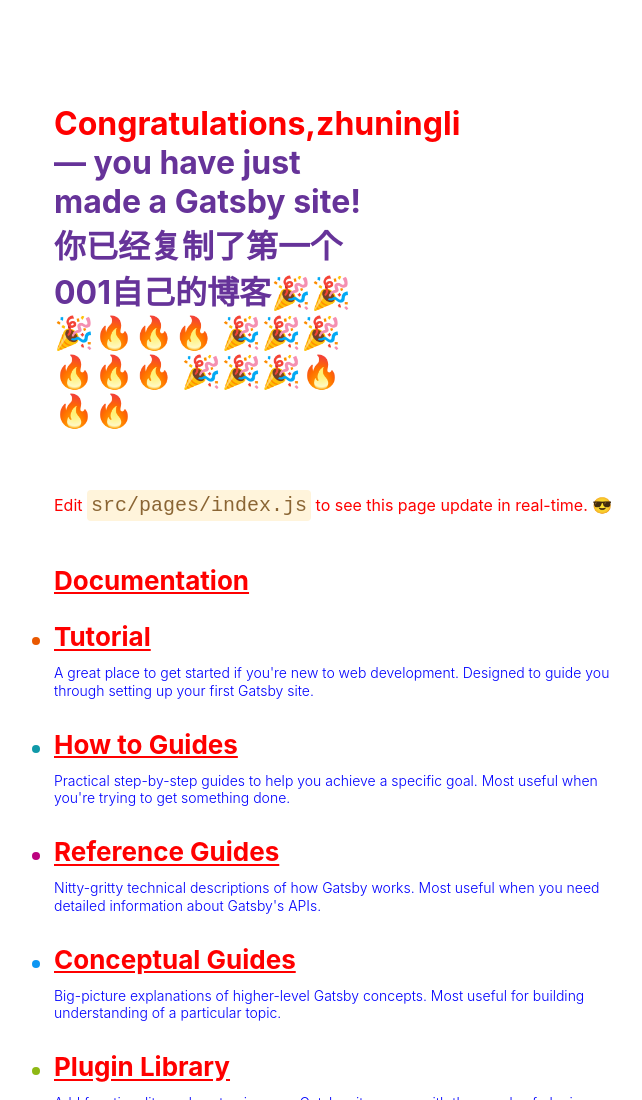
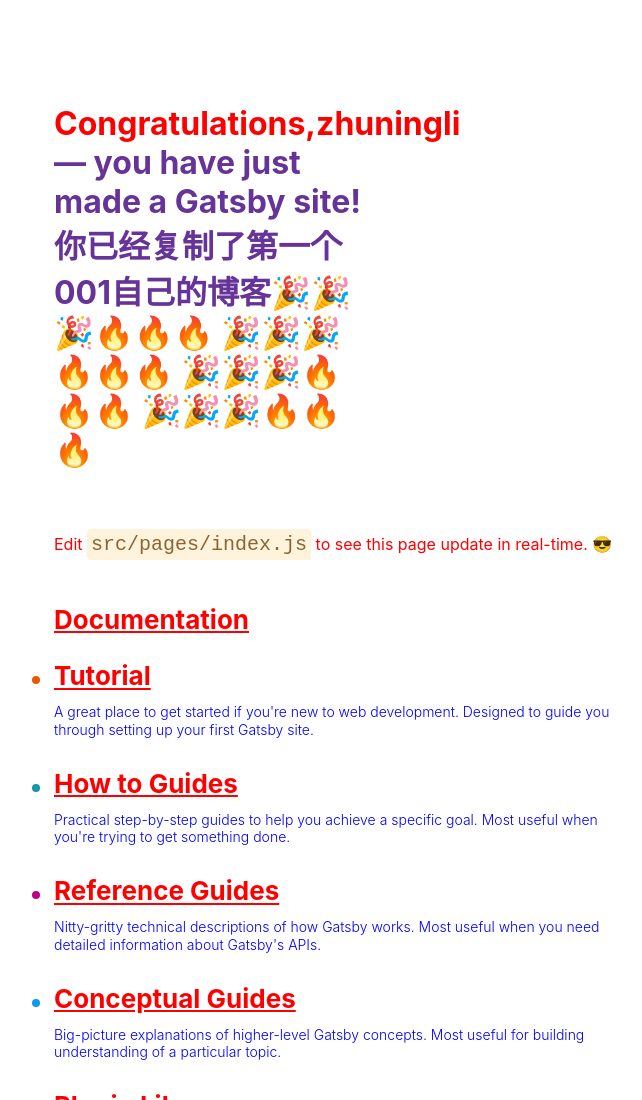
Before and after one commit to zhuningli001/my-gatsby-site, a Gatsby site: page / in a window 1280 px wide. Shown: the top 1100 px of the page, without its empty margins (50-692 px from the left). Built offline with nearby package versions, Linux system fonts and the light colour scheme; Gatsby itself is replaced by a stand-in of ours.

Commit message:
new commit

```diff
--- a/src/pages/index.js
+++ b/src/pages/index.js
@@ -147,6 +147,7 @@
           🎉🎉🎉🔥🔥🔥
           🎉🎉🎉🔥🔥🔥
           🎉🎉🎉🔥🔥🔥
+          🎉🎉🎉🔥🔥🔥
         </span>
       </h1>
 
```
